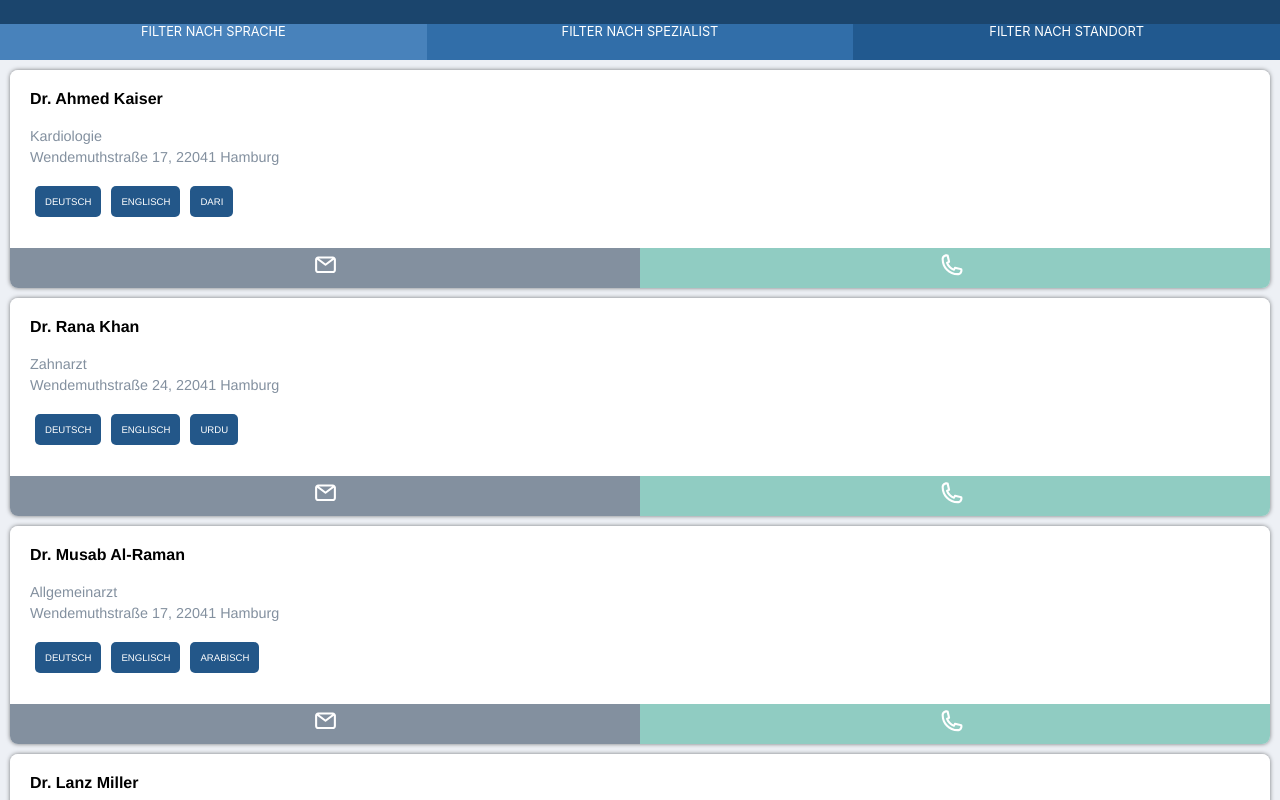
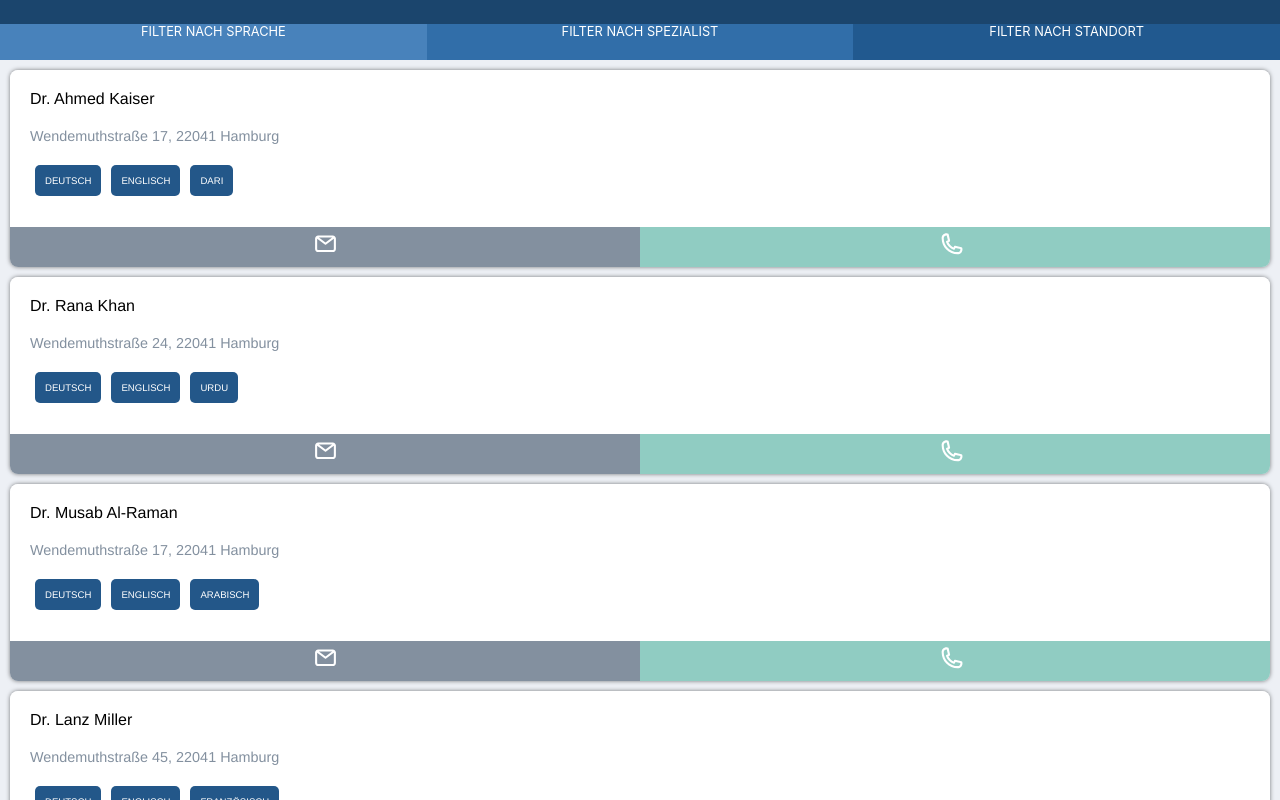
Before and after one commit to nurizai/DrLanguage, a React (Create React App) app: page / in a window 1280 px wide. Built offline with nearby package versions, Linux system fonts and the light colour scheme.

Commit message:
English names used and structur changed

```diff
--- a/src/CardList.js
+++ b/src/CardList.js
@@ -20,5 +20,5 @@ export default function CardList() {
 }
 
 const CardListStyled = styled.section`
-overflow-y: scroll;
+  overflow-y: scroll;
 `
--- a/src/Cards.js
+++ b/src/Cards.js
@@ -7,8 +7,8 @@ import phone from './icons/phone.svg'
 
 export default function Cards({
   name,
-  bereich,
-  adresse,
+  specialized,
+  address,
   tags,
 }) {
   const [collapsed, setCollapsed] = useState(false)
@@ -20,8 +20,8 @@ export default function Cards({
   function renderDetails() {
     return (
       <>
-        <div>{bereich}</div>
-        <div>{adresse}</div>
+        <div>{specialized}</div>
+        <div>{address}</div>
         {renderTags()}
 
       </>
@@ -71,6 +71,7 @@ const CardStyled = styled.section`
     margin: 10px auto 20px 10px;
     font-family: Helvetica;
     font-size: 1rem;
+    font-weight: 525;
   }
 `
 const CardButton = styled.div`
--- a/src/cards.json
+++ b/src/cards.json
@@ -1,27 +1,27 @@
 [
   {
   "name": "Dr. Ahmed Kaiser",
-  "bereich": "Kardiologie",
-  "adresse": "Wendemuthstraße 17, 22041 Hamburg",
+  "speciaized": "Kardiologie",
+  "address": "Wendemuthstraße 17, 22041 Hamburg",
   "tags": ["deutsch", "englisch", "dari"]
 },
 
 {
   "name": "Dr. Rana Khan",
-  "bereich": "Zahnarzt",
-  "adresse": "Wendemuthstraße 24, 22041 Hamburg",
+  "speciaized": "Zahnarzt",
+  "address": "Wendemuthstraße 24, 22041 Hamburg",
   "tags": ["deutsch", "englisch", "urdu"]
 },
 {
   "name": "Dr. Musab Al-Raman",
-  "bereich": "Allgemeinarzt",
-  "adresse": "Wendemuthstraße 17, 22041 Hamburg",
+  "speciaized": "Allgemeinarzt",
+  "address": "Wendemuthstraße 17, 22041 Hamburg",
   "tags": ["deutsch", "englisch", "arabisch"]
 },
 {
   "name": "Dr. Lanz Miller",
-  "bereich": "Zahnarzt",
-  "adresse": "Wendemuthstraße 45, 22041 Hamburg",
+  "speciaized": "Zahnarzt",
+  "address": "Wendemuthstraße 45, 22041 Hamburg",
   "tags": ["deutsch", "englisch", "französisch"]
 }
 ]
```
Lines whose indentation alone changed are shown as unchanged.
